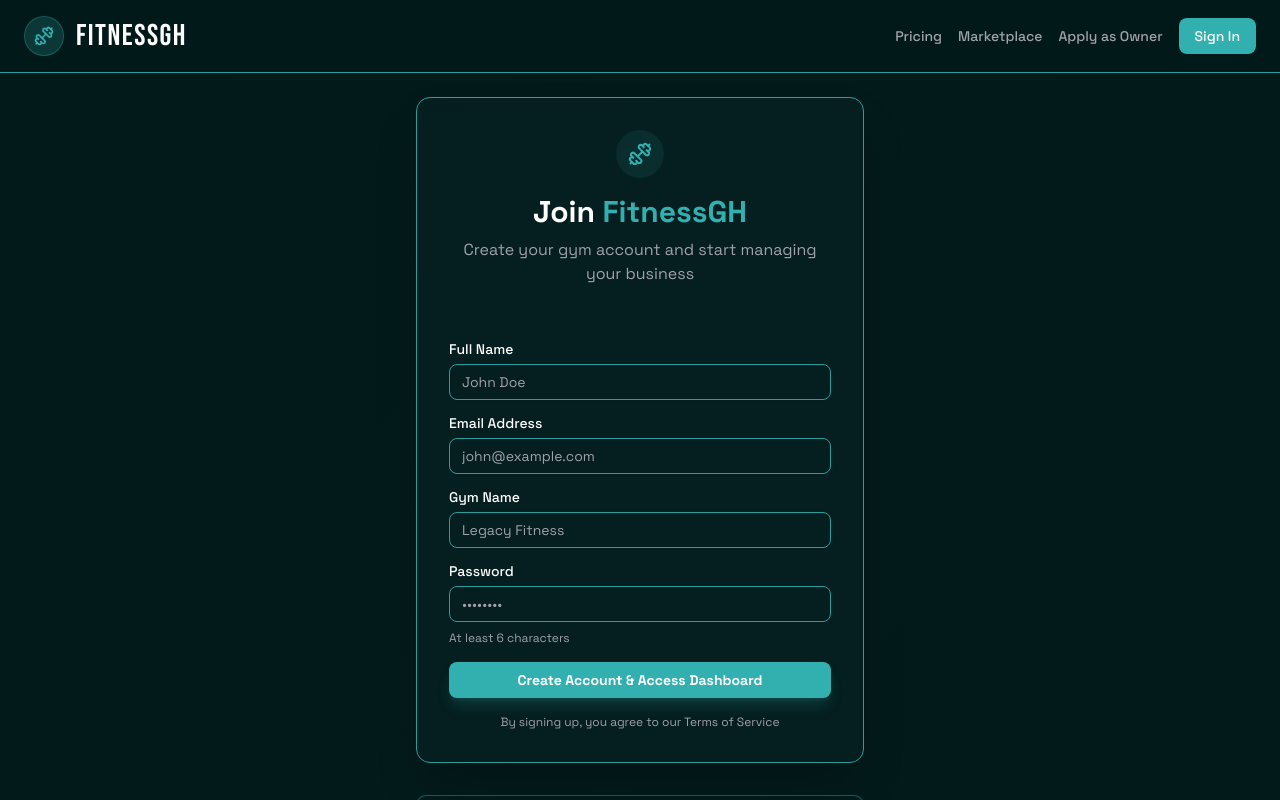
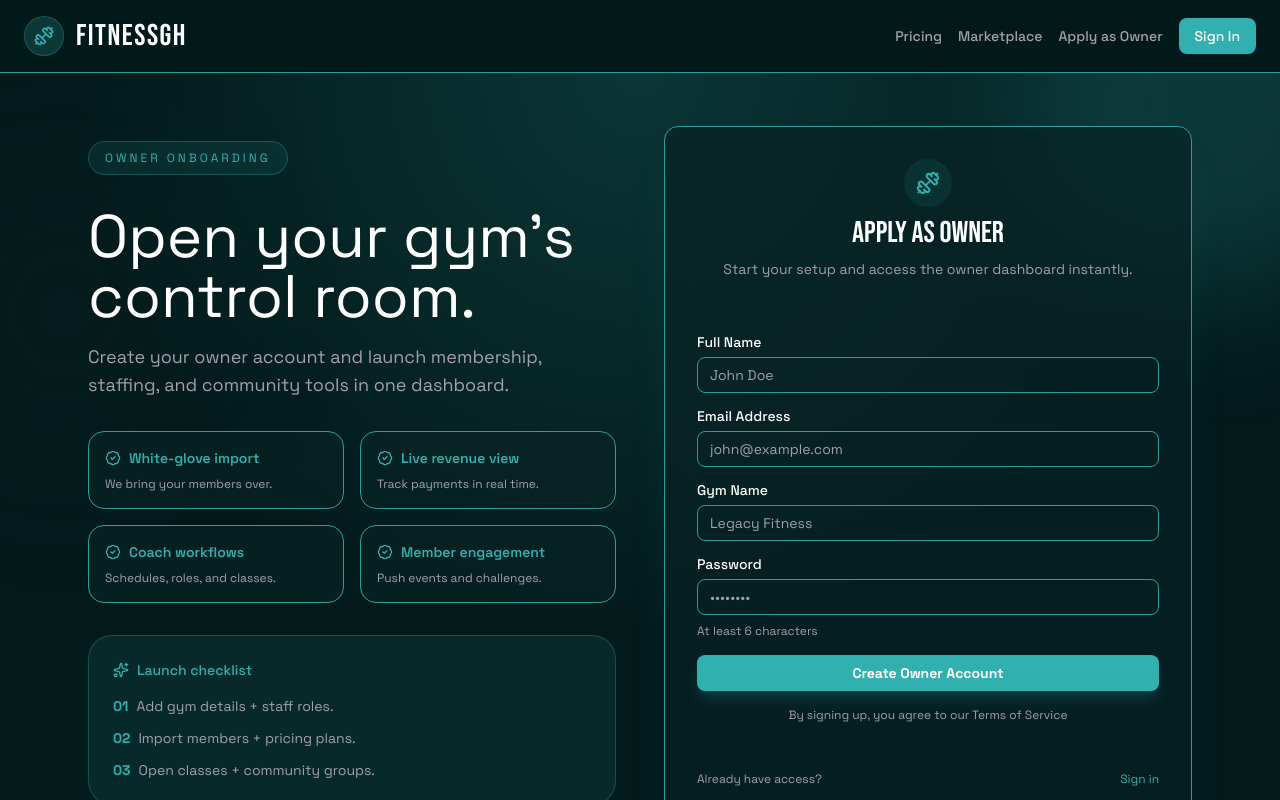
Before and after one commit to FitnessGH/fitness-gh-frontend, a Next.js app: page /apply in a window 1280 px wide. Shown: the top 800 px of the page. Built offline with nearby package versions, Linux system fonts and the light colour scheme.

Commit message:
feat: 😎 update auth ui

```diff
--- a/app/(auth)/apply/page.tsx
+++ b/app/(auth)/apply/page.tsx
@@ -1,13 +1,16 @@
 'use client';
 
 import { useAuth } from '@/components/auth-context';
+import { BebasFont } from '@/constant';
 import { Button } from '@ui/button';
 import { Card } from '@ui/card';
 import { Input } from '@ui/input';
 import { Label } from '@ui/label';
-import { Dumbbell } from 'lucide-react';
+import { BadgeCheck, Dumbbell, Sparkles } from 'lucide-react';
 import { useRouter } from 'next/navigation';
 import { useState } from 'react';
+
+import Link from 'next/link';
 
 interface SignupData {
   name: string;
@@ -67,19 +70,76 @@ export default function ApplyPage() {
   };
 
   return (
-    <div className="min-h-screen bg-linear-to-br from-background via-secondary/5 to-background flex flex-col">
-      <div className="flex flex-1 items-center justify-center p-6">
-        <div className="max-w-md w-full">
-          <Card className="p-8 border-border bg-card/50 backdrop-blur-sm shadow-2xl">
-            <div className="text-center mb-8">
-              <div className="inline-flex items-center justify-center w-12 h-12 rounded-full bg-primary/10 text-primary mb-4">
+    <div className="min-h-screen bg-background text-foreground relative overflow-hidden">
+      <div className="absolute -top-40 -right-30 h-96 w-96 rounded-full bg-primary/20 blur-3xl" />
+      <div className="absolute top-24 -left-20 h-72 w-72 rounded-full bg-secondary/30 blur-3xl" />
+      <div className="absolute inset-0 bg-[radial-gradient(circle_at_top,rgba(50,176,176,0.18),transparent_55%)]" />
+
+      <div className="relative z-10 mx-auto grid min-h-screen max-w-6xl items-center gap-12 px-6 py-12 lg:grid-cols-[1fr_1fr]">
+        <div className="space-y-8 animate-in fade-in slide-in-from-bottom-6 duration-700">
+          <div className="inline-flex items-center gap-2 rounded-full border border-primary/30 bg-primary/10 px-4 py-2 text-xs uppercase tracking-[0.25em] text-primary">
+            Owner onboarding
+          </div>
+          <div className="space-y-4">
+            <h1 className={`text-5xl md:text-6xl`}>
+              Open your gym's control room.
+            </h1>
+            <p className="text-lg text-muted-foreground">
+              Create your owner account and launch membership, staffing, and
+              community tools in one dashboard.
+            </p>
+          </div>
+          <div className="grid gap-4 sm:grid-cols-2">
+            {[
+              ['White-glove import', 'We bring your members over.'],
+              ['Live revenue view', 'Track payments in real time.'],
+              ['Coach workflows', 'Schedules, roles, and classes.'],
+              ['Member engagement', 'Push events and challenges.'],
+            ].map(([title, desc]) => (
+              <div
+                key={title}
+                className="rounded-2xl border border-border bg-card/70 p-4"
+              >
+                <div className="flex items-center gap-2 text-primary">
+                  <BadgeCheck className="h-4 w-4" />
+                  <p className="text-sm font-semibold">{title}</p>
+                </div>
+                <p className="text-xs text-muted-foreground mt-2">{desc}</p>
+              </div>
+            ))}
+          </div>
+          <div className="rounded-3xl border border-primary/30 bg-primary/10 p-6">
+            <div className="flex items-center gap-2 text-primary text-sm font-medium">
+              <Sparkles className="h-4 w-4" />
+              Launch checklist
+            </div>
+            <ul className="mt-4 grid gap-3 text-sm text-muted-foreground">
+              <li className="flex items-center gap-2">
+                <span className="text-primary font-bold">01</span>
+                Add gym details + staff roles.
+              </li>
+              <li className="flex items-center gap-2">
+                <span className="text-primary font-bold">02</span>
+                Import members + pricing plans.
+              </li>
+              <li className="flex items-center gap-2">
+                <span className="text-primary font-bold">03</span>
+                Open classes + community groups.
+              </li>
+            </ul>
+          </div>
+        </div>
+
+        <Card className="p-8 border-border bg-card/70 backdrop-blur-sm shadow-2xl shadow-primary/10 animate-in fade-in slide-in-from-bottom-8 duration-700 delay-150">
+          <div className="text-center mb-8 space-y-2">
+            <div className="inline-flex items-center justify-center w-12 h-12 rounded-full bg-primary/10 text-primary">
               <Dumbbell className="w-6 h-6" />
             </div>
-              <h1 className="text-3xl font-bold text-foreground mb-2">
-                Join <span className="text-primary">FitnessGH</span>
-              </h1>
-              <p className="text-muted-foreground">
-                Create your gym account and start managing your business
+            <h2 className={`${BebasFont.className} text-3xl`}>
+              Apply as Owner
+            </h2>
+            <p className="text-sm text-muted-foreground">
+              Start your setup and access the owner dashboard instantly.
             </p>
           </div>
 
@@ -147,35 +207,24 @@ export default function ApplyPage() {
               disabled={isLoading}
               className="w-full bg-primary hover:bg-primary/90 font-bold shadow-lg shadow-primary/20"
             >
-                {isLoading
-                  ? 'Creating Account...'
-                  : 'Create Account & Access Dashboard'}
+              {isLoading ? 'Creating Account...' : 'Create Owner Account'}
             </Button>
 
             <p className="text-xs text-center text-muted-foreground">
               By signing up, you agree to our Terms of Service
             </p>
           </form>
+
+          <div className="mt-6 flex items-center justify-between text-xs text-muted-foreground">
+            <span>Already have access?</span>
+            <Link
+              href="/login"
+              className="text-primary hover:text-primary/80"
+            >
+              Sign in
+            </Link>
+          </div>
         </Card>
-
-          <div className="mt-8 p-6 rounded-lg bg-secondary/20 border border-border/50">
-            <h3 className="font-semibold text-foreground mb-3">What's Next?</h3>
-            <ul className="space-y-2 text-sm text-muted-foreground">
-              <li className="flex gap-2">
-                <span className="text-primary font-bold">✓</span>
-                <span>Get instant dashboard access</span>
-              </li>
-              <li className="flex gap-2">
-                <span className="text-primary font-bold">✓</span>
-                <span>Complete setup at your own pace</span>
-              </li>
-              <li className="flex gap-2">
-                <span className="text-primary font-bold">✓</span>
-                <span>Start exploring features immediately</span>
-              </li>
-            </ul>
-          </div>
-        </div>
       </div>
     </div>
   );
--- a/app/(auth)/login/page.tsx
+++ b/app/(auth)/login/page.tsx
@@ -1,11 +1,70 @@
 import { LoginForm } from '@/components/login-form';
+import { BebasFont } from '@/constant';
+import { Button } from '@ui/button';
 
-export const Login = () => {
+import Link from 'next/link';
+
+export default function LoginPage() {
   return (
-    <div className="min-h-screen bg-linear-to-br from-background to-secondary/10 flex items-center justify-center p-4">
-      <div className="w-full max-w-md">
-        <LoginForm />
+    <div className="min-h-screen bg-background text-foreground relative overflow-hidden">
+      <div className="absolute -top-40 -left-40 h-96 w-96 rounded-full bg-primary/20 blur-3xl" />
+      <div className="absolute top-32 -right-30 h-80 w-80 rounded-full bg-secondary/30 blur-3xl" />
+      <div className="absolute inset-0 bg-[radial-gradient(circle_at_top,rgba(50,176,176,0.18),transparent_55%)]" />
+
+      <div className="relative z-10 mx-auto grid min-h-screen max-w-6xl items-center gap-12 px-6 py-12 lg:grid-cols-[1.1fr_0.9fr]">
+        <div className="space-y-8 animate-in fade-in slide-in-from-bottom-6 duration-700">
+          <div className="inline-flex items-center gap-2 rounded-full border border-primary/30 bg-primary/10 px-4 py-2 text-xs uppercase tracking-[0.25em] text-primary">
+            FitnessGH Access
+          </div>
+          <div className="space-y-4">
+            <h1 className={`text-5xl md:text-6xl`}>
+              Sign in to run your floor in real time.
+            </h1>
+            <p className="text-lg text-muted-foreground max-w-xl">
+              Monitor memberships, staff, and community updates without leaving
+              the front desk. Your full gym command center, ready when you are.
+            </p>
+          </div>
+          <div className="grid gap-4 sm:grid-cols-3">
+            {[
+              ['92%', 'Member retention'],
+              ['24/7', 'Live ops feed'],
+              ['4.9★', 'Owner rating'],
+            ].map(([stat, label]) => (
+              <div
+                key={label}
+                className="rounded-2xl border border-border bg-card/70 p-4"
+              >
+                <p
+                  className={`${BebasFont.className} text-3xl text-foreground`}
+                >
+                  {stat}
+                </p>
+                <p className="text-xs text-muted-foreground">{label}</p>
+              </div>
+            ))}
+          </div>
+          <div className="flex flex-wrap gap-4">
+            <Button
+              asChild
+              className="bg-primary hover:bg-primary/90"
+            >
+              <Link href="/apply">Apply as Owner</Link>
+            </Button>
+            <Button
+              asChild
+              variant="outline"
+              className="border-primary/40 hover:bg-primary/10"
+            >
+              <Link href="/marketplace">Browse Marketplace</Link>
+            </Button>
+          </div>
+        </div>
+
+        <div className="rounded-3xl border border-border bg-card/70 p-8 shadow-2xl shadow-primary/10 backdrop-blur animate-in fade-in slide-in-from-bottom-8 duration-700 delay-150">
+          <LoginForm />
+        </div>
       </div>
     </div>
   );
-};
+}
--- a/app/pricing/page.tsx
+++ b/app/pricing/page.tsx
@@ -123,7 +123,7 @@ export default function PricingPage() {
               <Badge className="w-fit border border-primary/30 bg-primary/10 text-primary">
                 Pricing built for real floors
               </Badge>
-              <h1 className={`${BebasFont.className} text-5xl md:text-6xl`}>
+              <h1 className={`text-5xl md:text-6xl`}>
                 Plans that scale from your first 50 members to your 5th
                 location.
               </h1>
--- a/components/layout/public-header.tsx
+++ b/components/layout/public-header.tsx
@@ -47,7 +47,7 @@ export function PublicHeader() {
             asChild
             className="bg-primary hover:bg-primary/90"
           >
-            <Link href="/">Sign In</Link>
+            <Link href="/login">Sign In</Link>
           </Button>
         </div>
       </div>
--- a/components/login-form.tsx
+++ b/components/login-form.tsx
@@ -1,14 +1,15 @@
 'use client';
 
+import { BebasFont } from '@/constant';
 import { Button } from '@ui/button';
-import { Card } from '@ui/card';
 import { Input } from '@ui/input';
 import { Label } from '@ui/label';
 import { AlertCircle, Dumbbell } from 'lucide-react';
 import { useRouter } from 'next/navigation';
-import type React from 'react';
 import { useState } from 'react';
 import { useAuth } from './auth-context';
+
+import Link from 'next/link';
 
 export function LoginForm() {
   const [email, setEmail] = useState('');
@@ -31,14 +32,20 @@ export function LoginForm() {
   };
 
   return (
-    <Card className="w-full max-w-md border-0 shadow-lg">
-      <div className="p-8">
-        <div className="mb-8 text-center">
-          <div className="flex items-center justify-center gap-2 mb-2">
+    <div className="space-y-6">
+      <div className="text-center space-y-2">
+        <div className="inline-flex items-center justify-center gap-2 rounded-full border border-primary/30 bg-primary/10 px-4 py-2 text-xs uppercase tracking-[0.25em] text-primary">
+          Sign in
+        </div>
+        <div className="flex items-center justify-center gap-2">
           <Dumbbell className="w-6 h-6 text-primary" />
-            <h1 className="text-2xl font-bold text-primary">FitnessGH</h1>
+          <h1 className={`${BebasFont.className} text-3xl tracking-wide`}>
+            FitnessGH
+          </h1>
         </div>
-          <p className="text-muted-foreground">Gym Management Platform</p>
+        <p className="text-sm text-muted-foreground">
+          Welcome back. Your gym operations are one login away.
+        </p>
       </div>
 
       <form
@@ -50,7 +57,7 @@ export function LoginForm() {
           <Input
             id="email"
             type="email"
-              placeholder="Enter your email"
+            placeholder="name@gym.com"
             value={email}
             onChange={(e) => setEmail(e.target.value)}
             required
@@ -59,11 +66,19 @@ export function LoginForm() {
         </div>
 
         <div className="space-y-2">
+          <div className="flex items-center justify-between">
             <Label htmlFor="password">Password</Label>
+            <Link
+              href="/support"
+              className="text-xs text-muted-foreground hover:text-foreground"
+            >
+              Forgot password?
+            </Link>
+          </div>
           <Input
             id="password"
             type="password"
-              placeholder="Enter your password"
+            placeholder="••••••••"
             value={password}
             onChange={(e) => setPassword(e.target.value)}
             required
@@ -87,9 +102,11 @@ export function LoginForm() {
         </Button>
       </form>
 
-        <div className="mt-6 pt-6 border-t border-border">
-          <p className="text-sm text-muted-foreground mb-3">Demo Accounts:</p>
-          <div className="space-y-2 text-xs text-muted-foreground font-mono">
+      <div className="rounded-2xl border border-border bg-background/70 p-4">
+        <p className="text-xs uppercase tracking-[0.2em] text-muted-foreground">
+          Demo accounts
+        </p>
+        <div className="mt-3 space-y-2 text-xs text-muted-foreground font-mono">
           <p>
             <span className="text-primary">Gym Owner:</span> owner@fitclub.com
           </p>
@@ -108,6 +125,5 @@ export function LoginForm() {
         </p>
       </div>
     </div>
-    </Card>
   );
 }
```
Lines whose indentation alone changed are shown as unchanged.
